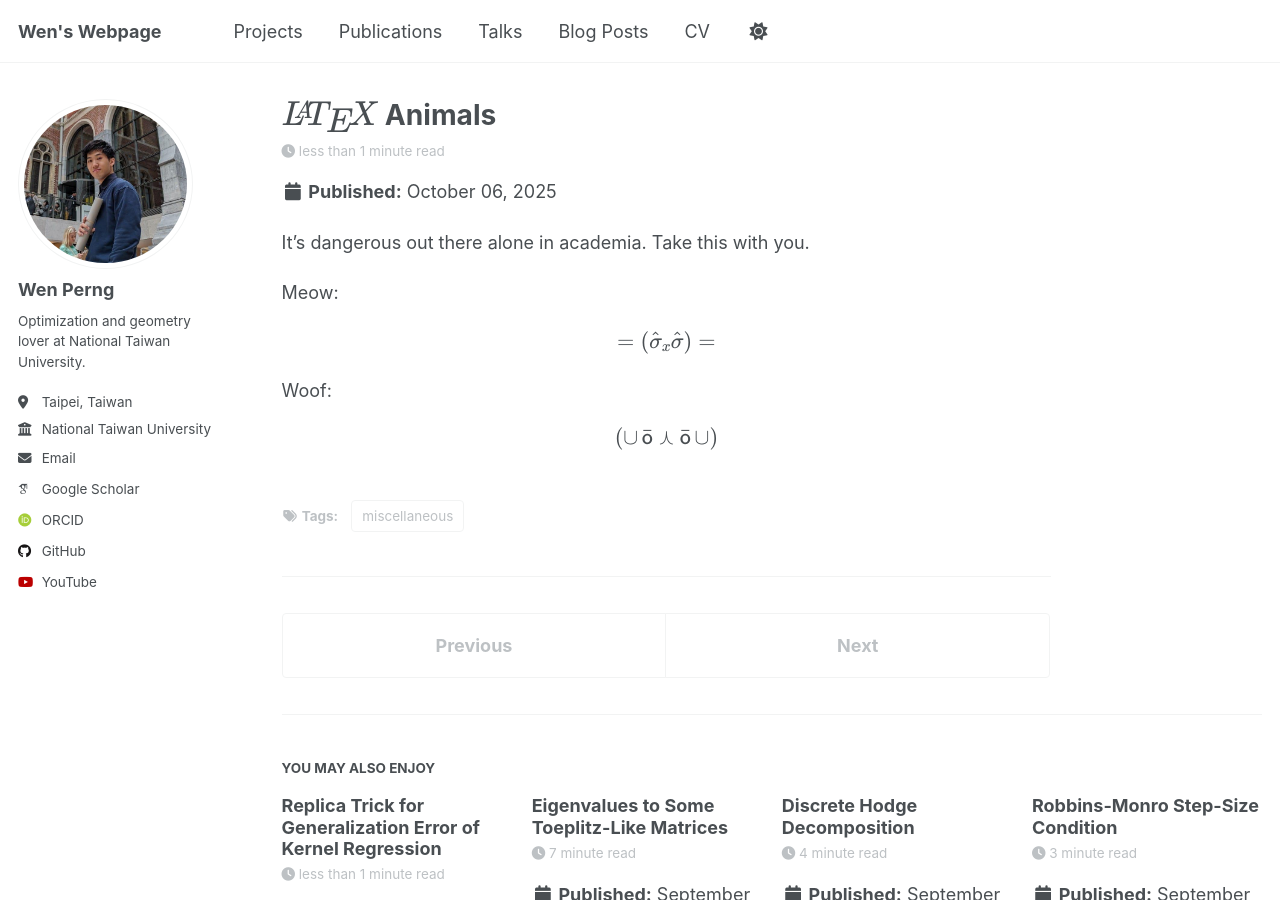
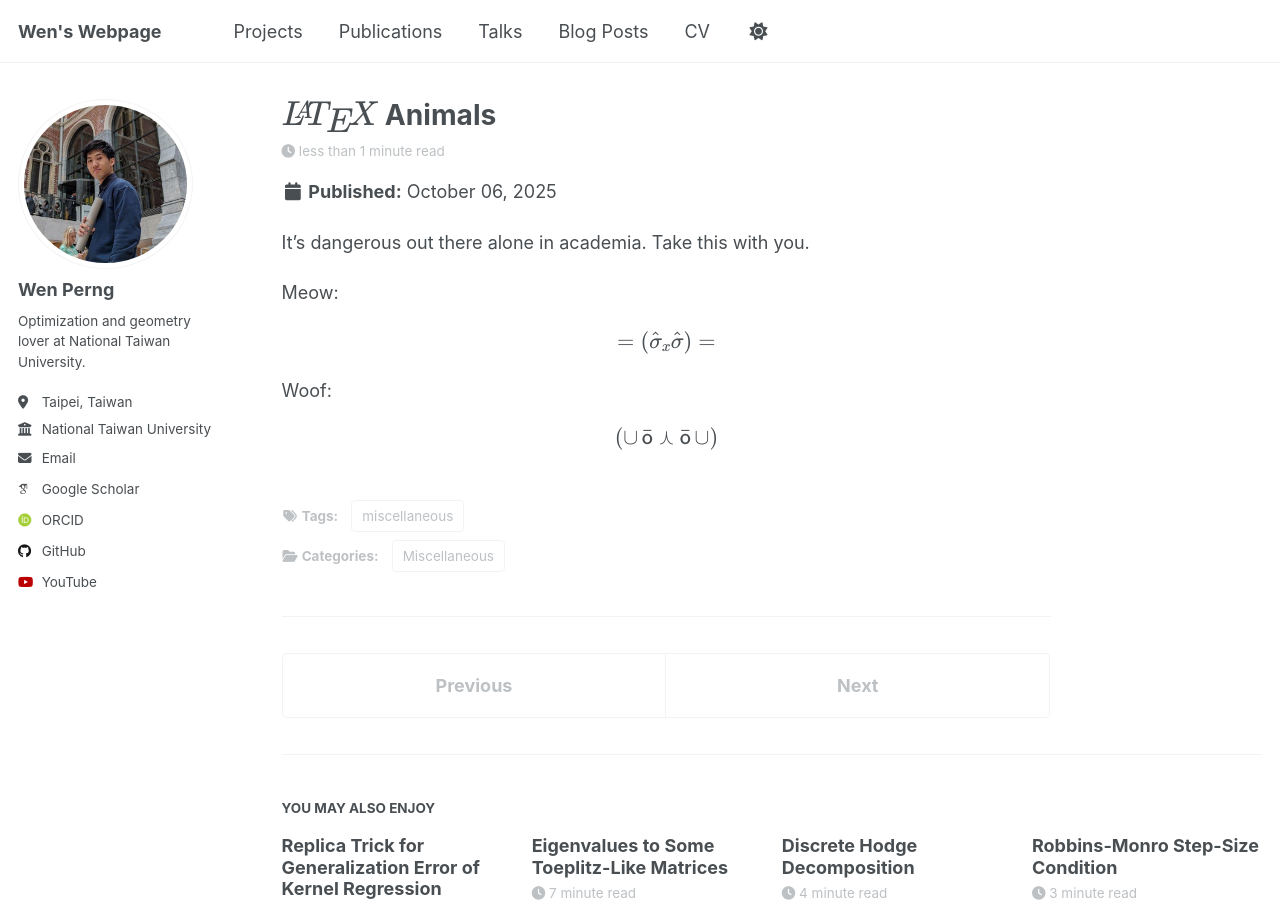
Before and after one commit to WenPerng/WenPerng.github.io, a Jekyll site: the page built from _posts/2025-10/2025-10-06-blog-post.md, in a window 1280 px wide and 900 px high. Built offline with Jekyll 4.4.1, drawn with Linux system fonts in a browser that asks for light colours; some web fonts are replaced; a script that is not in the unit is left out; some of the changed lines change nothing that is shown.

Commit message:
Update 2025-10-06-blog-post.md

```diff
--- a/_posts/2025-10/2025-10-06-blog-post.md
+++ b/_posts/2025-10/2025-10-06-blog-post.md
@@ -1,9 +1,11 @@
 ---
 title: '\\(\LaTeX\\) Animals'
 date: 2025-10-06
-permalink: /posts/2025/10/blog-post-01/
+permalink: /posts/miscellaneous/latex-animal
 tags:
   - miscellaneous
+categories:
+  - Miscellaneous
 excerpt: ""
 ---
 
```
